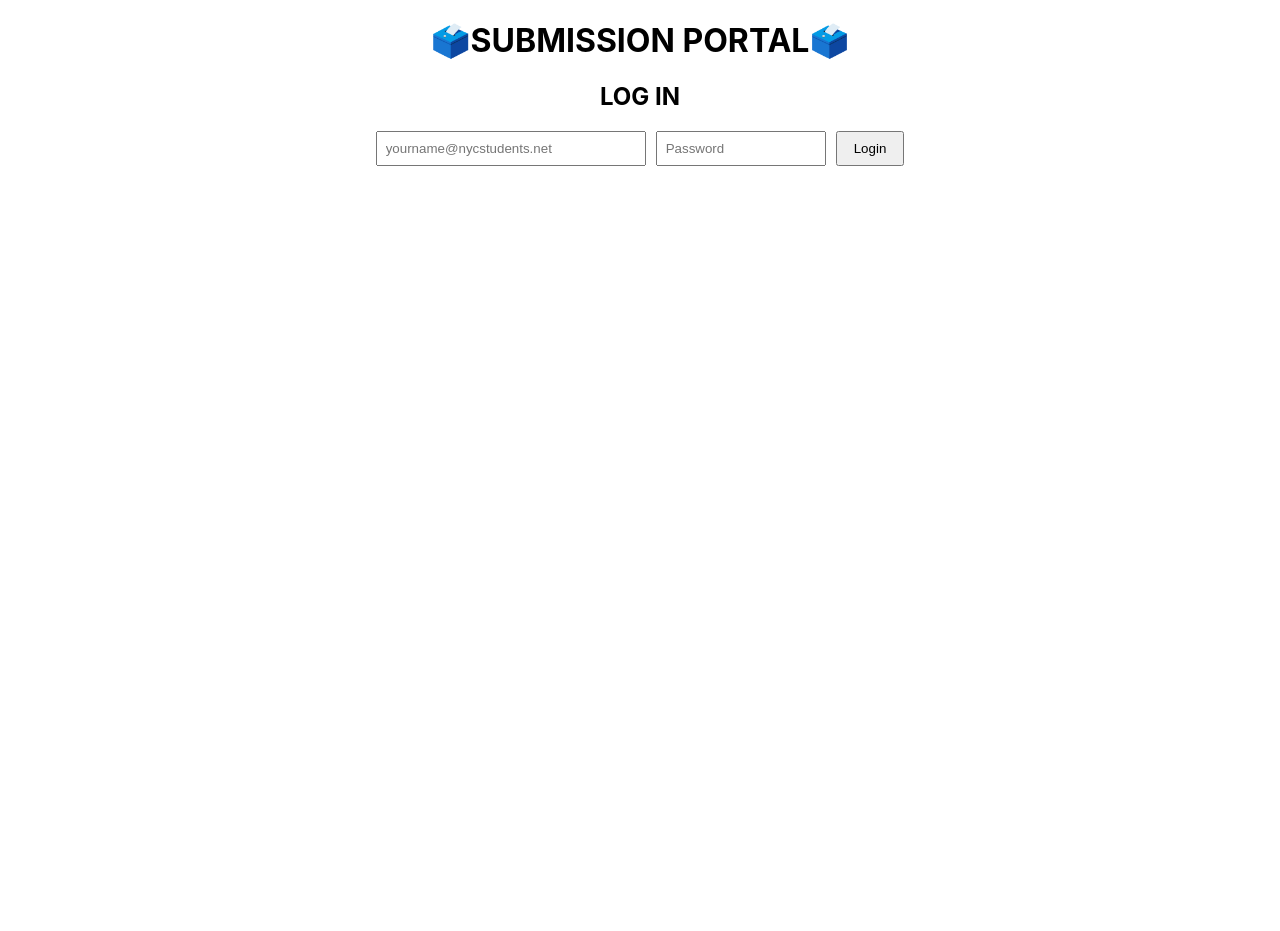
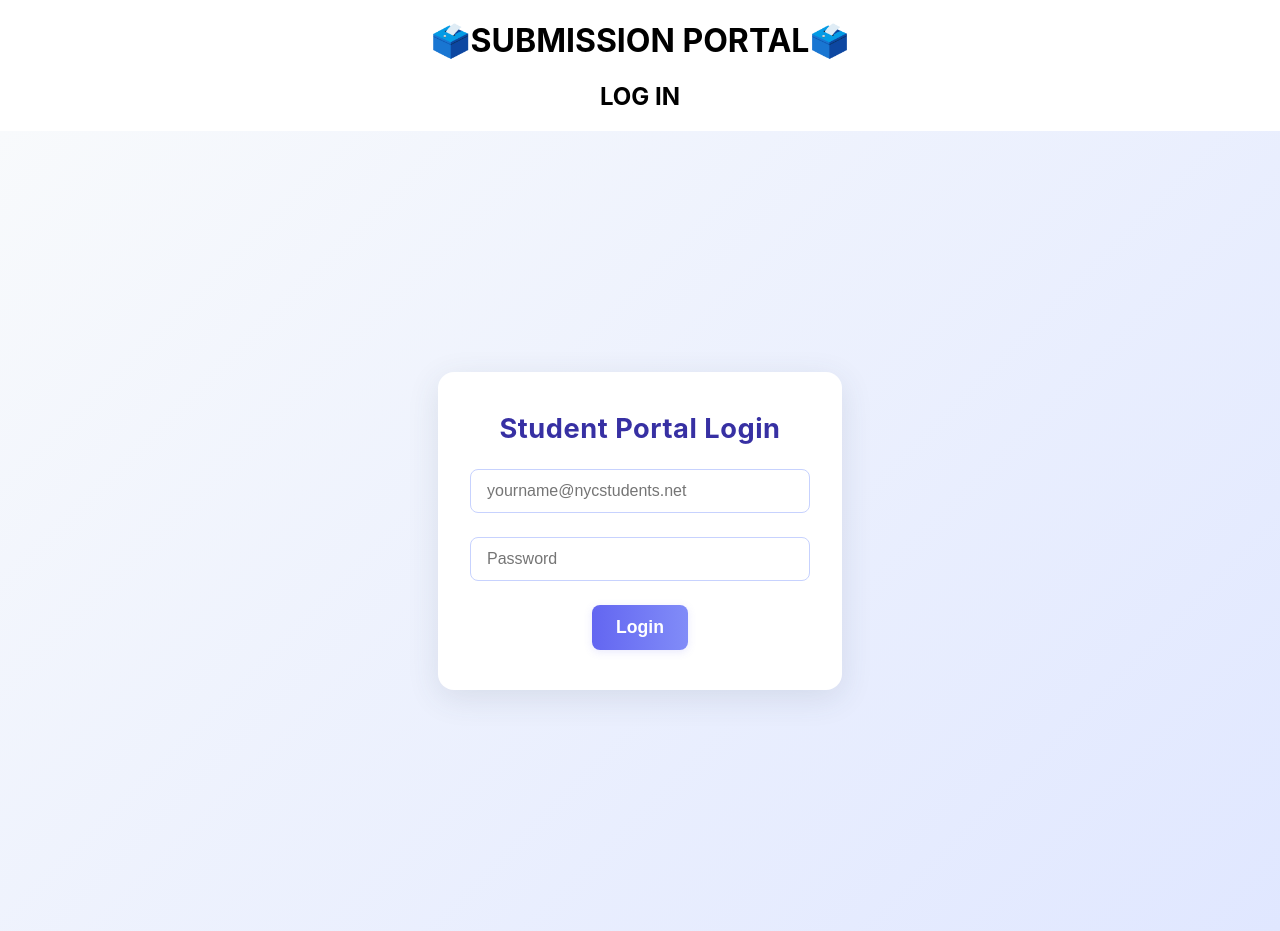
Before and after one commit to thturin/Student-Portal-Submission, a React (Create React App) app in the folder client/: page / in a window 1280 px wide. Before the commit the page ends 800 px from the top, so only its background shows below. Built offline with nearby package versions, Linux system fonts and the light colour scheme; no server answers.

Commit message:
flask api not connexted in production

```diff
--- a/client/src/components/LoginBar.jsx
+++ b/client/src/components/LoginBar.jsx
@@ -62,21 +62,55 @@ const LoginBar = ({onLogin}) =>{
             }
 
         }
-
-
     };
 
+    // Modernized login form styling
     return (
-        //center the login text box with below
-       <form onSubmit={handleGithubLogin} style={{ display: 'flex', flexDirection: 'column', alignItems: 'center', gap: '10px' }}>
-            <div style={{ display: 'flex', alignItems: 'center', gap: '10px' }}>
+        <div style={{
+            minHeight: '100vh',
+            display: 'flex',
+            alignItems: 'center',
+            justifyContent: 'center',
+            background: 'linear-gradient(135deg, #f8fafc 0%, #e0e7ff 100%)'
+        }}>
+            <form onSubmit={handleGithubLogin}
+                style={{
+                    background: '#fff',
+                    padding: '2.5rem 2rem',
+                    borderRadius: '16px',
+                    boxShadow: '0 8px 32px rgba(60, 72, 88, 0.12)',
+                    display: 'flex',
+                    flexDirection: 'column',
+                    alignItems: 'center',
+                    minWidth: '340px',
+                    gap: '1.5rem'
+                }}
+            >
+                <h2 style={{
+                    margin: 0,
+                    fontWeight: 700,
+                    fontSize: '1.7rem',
+                    color: '#3730a3',
+                    letterSpacing: '0.02em'
+                }}>
+                    Student Portal Login
+                </h2>
                 <input
                     type="email"
                     placeholder="yourname@nycstudents.net"
                     value={email}
                     onChange={e => setEmail(e.target.value.trim())} //change useState of email
                     required
-                    style={{ padding: '8px', width: '250px' }}
+                    style={{
+                        padding: '0.75rem 1rem',
+                        width: '100%',
+                        borderRadius: '8px',
+                        border: '1px solid #c7d2fe',
+                        fontSize: '1rem',
+                        outline: 'none',
+                        transition: 'border-color 0.2s',
+                        boxSizing: 'border-box'
+                    }}
                 />
                 <input
                     type="password"
@@ -84,28 +118,51 @@ const LoginBar = ({onLogin}) =>{
                     value={password}
                     onChange={e => setPassword(e.target.value)}
                     required
-                    style={{ padding: '8px', width: '150px' }}
+                    style={{
+                        padding: '0.75rem 1rem',
+                        width: '100%',
+                        borderRadius: '8px',
+                        border: '1px solid #c7d2fe',
+                        fontSize: '1rem',
+                        outline: 'none',
+                        transition: 'border-color 0.2s',
+                        boxSizing: 'border-box'
+                    }}
                 />
                 {/* <button type="submit" style={{ padding: '8px 16px' }}>Login</button> */}
-                <button type="submit" style={{ padding: '8px 16px' }}>
+                <button type="submit"
+                    style={{
+                        padding: '0.75rem 1.5rem',
+                        borderRadius: '8px',
+                        border: 'none',
+                        background: 'linear-gradient(90deg, #6366f1 0%, #818cf8 100%)',
+                        color: '#fff',
+                        fontWeight: 600,
+                        fontSize: '1.1rem',
+                        cursor: 'pointer',
+                        boxShadow: '0 2px 8px rgba(99, 102, 241, 0.15)',
+                        transition: 'background 0.2s'
+                    }}
+                >
                     Login
                 </button>
-                {error && <span style={{ color: 'red', marginLeft: '10px' }}>{error}</span>}
-            </div>
-
-        {success && (
-            <p style={{ marginTop: '20px' }}>
-                Successful Login. Welcome <strong>{userName}</strong>
-            </p>
-        )}
-
-    </form>
+                {error && <span style={{ color: 'red', fontWeight: 500, fontSize: '1rem', marginTop: '-1rem' }}>{error}</span>}
+                {success && (
+                    <p style={{
+                        marginTop: '1rem',
+                        color: '#22c55e',
+                        fontWeight: 600,
+                        fontSize: '1.05rem'
+                    }}>
+                        Successful Login. Welcome <strong>{userName}</strong>
+                    </p>
+                )}
+            </form>
+        </div>
     );
 };
 
 export default LoginBar;
-
-
 
 //OLD LOGIN
     // const handleLogin = async (e)=>{
```
